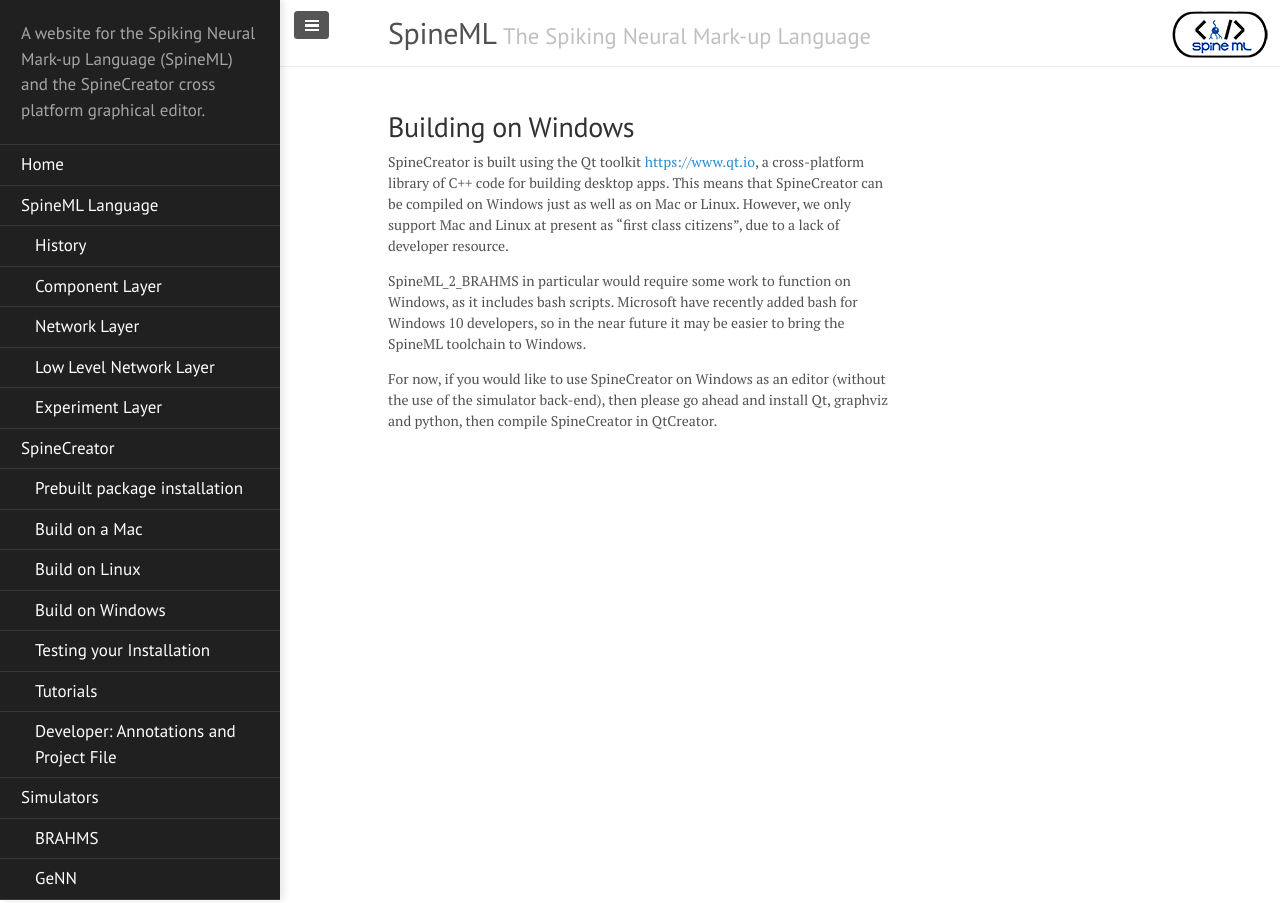
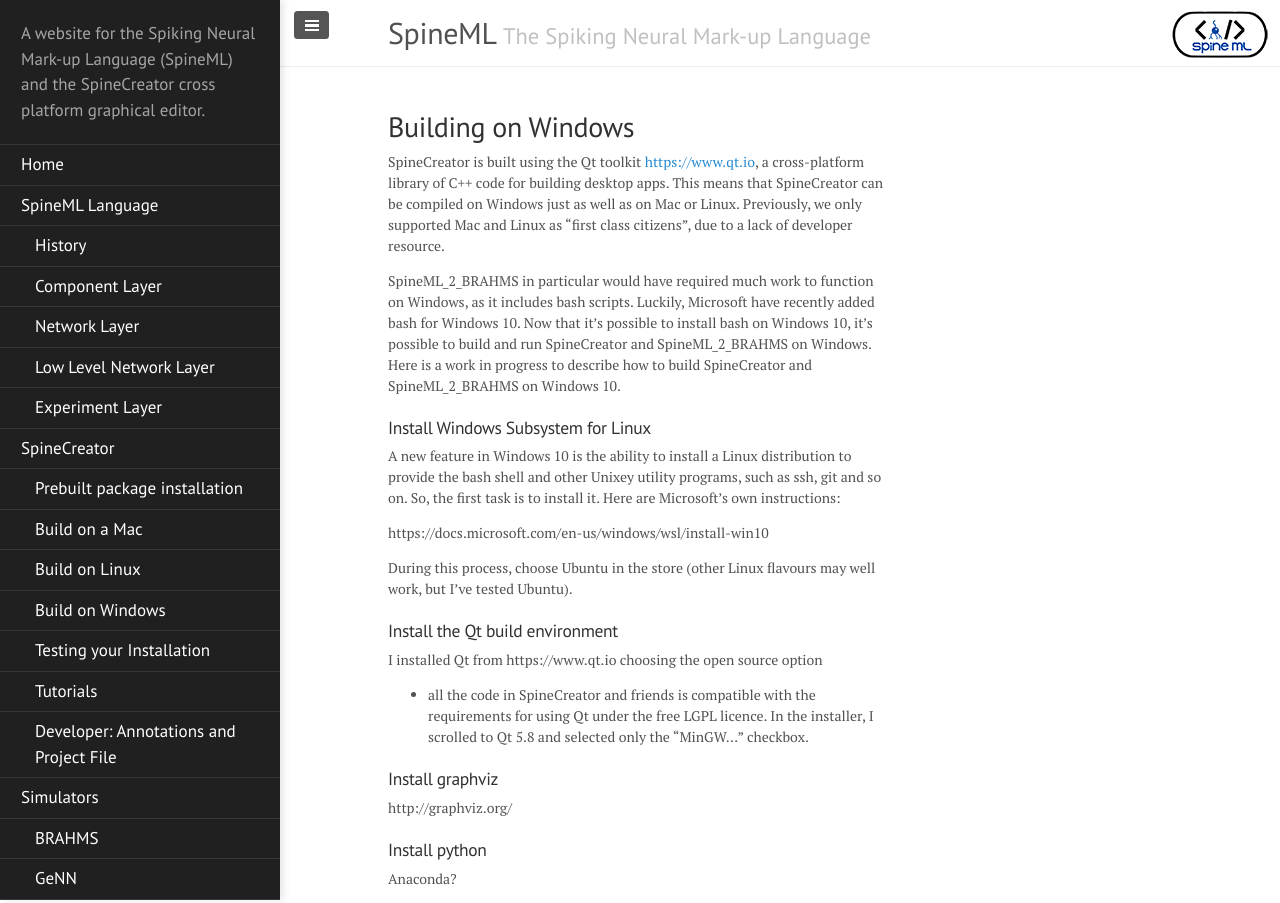
Before and after one commit to SpineML/spineml.github.io, a Jekyll site: the page built from spinecreator/sourcewin/index.md, in a window 1280 px wide. Built offline with Jekyll 4.4.1, drawn with Linux system fonts in a browser that asks for light colours; nearby versions of some CDN libraries; library files that are not in the unit come from our copies.

Commit message:
A start on re-writing the Windows build page

```diff
--- a/spinecreator/sourcewin/index.md
+++ b/spinecreator/sourcewin/index.md
@@ -7,16 +7,42 @@
 SpineCreator is built using the Qt toolkit
 [https://www.qt.io](https://www.qt.io), a cross-platform library of C++ code for
 building desktop apps. This means that SpineCreator can be compiled on
-Windows just as well as on Mac or Linux. However, we only support Mac
-and Linux at present as "first class citizens", due to a lack of
-developer resource.
+Windows just as well as on Mac or Linux. Previously, we only supported Mac
+and Linux as "first class citizens", due to a lack of developer
+resource.
 
-SpineML_2_BRAHMS in particular would require some work to function on
-Windows, as it includes bash scripts. Microsoft have recently added
-bash for Windows 10 developers, so in the near future it may be easier
-to bring the SpineML toolchain to Windows.
+SpineML_2_BRAHMS in particular would have required much work to
+function on Windows, as it includes bash scripts. Luckily, Microsoft
+have recently added bash for Windows 10. Now that it's possible to
+install bash on Windows 10, it's possible to build and run
+SpineCreator and SpineML_2_BRAHMS on Windows. Here is a work in
+progress to describe how to build SpineCreator and SpineML_2_BRAHMS on
+Windows 10.
 
-For now, if you would like to use SpineCreator on Windows as an editor
-(without the use of the simulator back-end), then please go ahead and
-install Qt, graphviz and python, then compile SpineCreator in
-QtCreator.
+### Install Windows Subsystem for Linux
+
+A new feature in Windows 10 is the ability to install a Linux
+distribution to provide the bash shell and other Unixey utility
+programs, such as ssh, git and so on. So, the first task is to install
+it. Here are Microsoft's own instructions:
+
+https://docs.microsoft.com/en-us/windows/wsl/install-win10
+
+During this process, choose Ubuntu in the store (other Linux flavours
+may well work, but I've tested Ubuntu).
+
+### Install the Qt build environment
+
+I installed Qt from https://www.qt.io choosing the open source option
+- all the code in SpineCreator and friends is compatible with the
+requirements for using Qt under the free LGPL licence. In the
+installer, I scrolled to Qt 5.8 and selected only the "MinGW..."
+checkbox.
+
+### Install graphviz
+
+http://graphviz.org/
+
+### Install python
+
+Anaconda?
```
